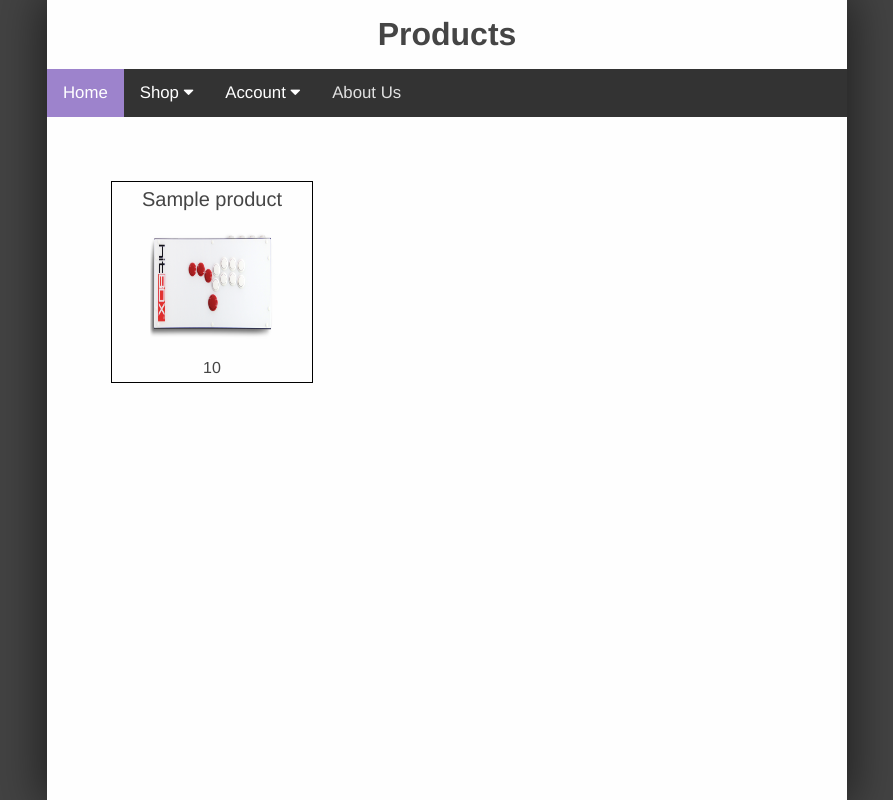
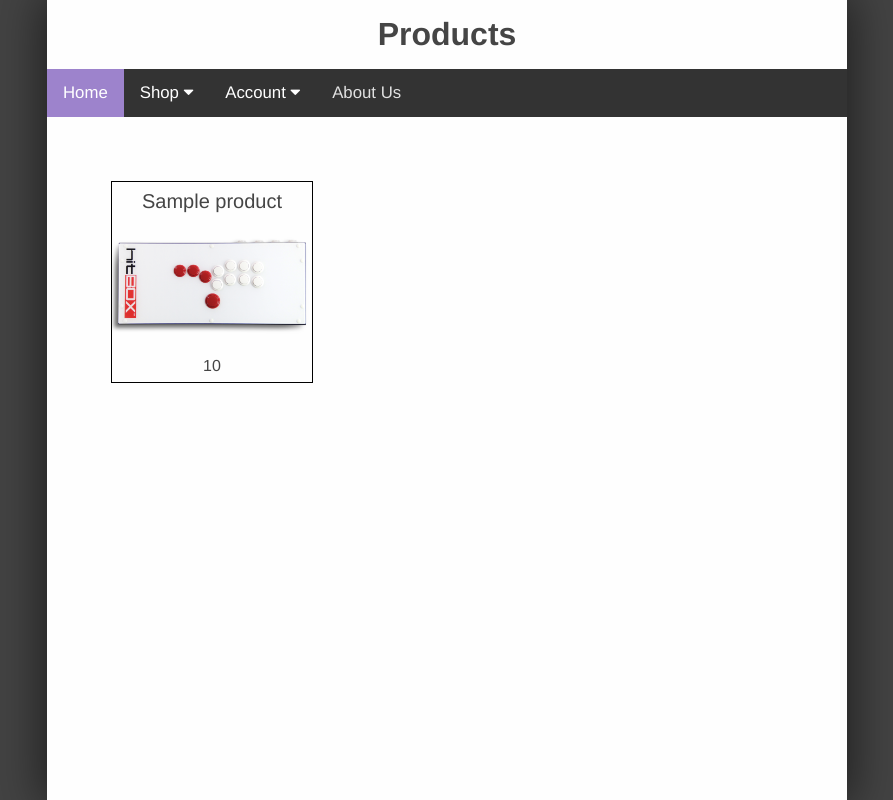
Before and after one commit to MajorArkwolf/backdash-store-1, a PHP site: page /products.php in a window 1280 px wide. Shown: the whole page, without its empty margins (193-1086 px from the left). Run offline with PHP 8.4, Linux system fonts and the light colour scheme; tables that the repository leaves empty or names only in its code hold one stand-in row (values such as "Sample post").

Commit message:
Update style

```diff
--- a/style.css
+++ b/style.css
@@ -172,6 +172,9 @@ header {
   justify-content: center;
   align-items: center;
   flex-grow: 2;
+}
+
+.product-image img {
   width: 100%;
   height: auto;
 }
```
